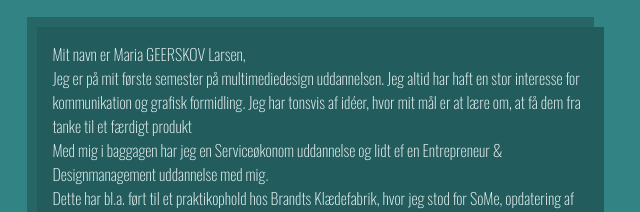
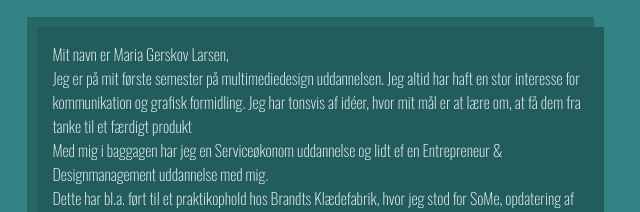
Before and after one commit to mariagerskov/maria, a plain HTML site: page about.html in a window 1280 px wide. Shown: the part 393-605 px from the top of the page, 592-1232 px from the left. Drawn offline with nearby package versions, Linux system fonts and the light colour scheme.

Commit message:
Tilbægeændring

```diff
--- a/about.html
+++ b/about.html
@@ -33,7 +33,7 @@
 		<div class="info-wrapper">
 			<h1 class="title">Fedt! <br>At du vil lære mere om mig!</h1>
 			<div class="info-box">
-				<p>Mit navn er Maria GEERSKOV Larsen, </p>
+				<p>Mit navn er Maria Gerskov Larsen, </p>
 <p>Jeg er på mit første semester på multimediedesign uddannelsen.
 Jeg altid har haft en stor interesse for kommunikation og grafisk formidling. Jeg har tonsvis af idéer, hvor mit mål er at lære om, at få dem fra tanke til et færdigt produkt</p>
 <p>Med mig i baggagen har jeg en Serviceøkonom uddannelse og lidt ef en Entrepreneur & Designmanagement uddannelse med mig. </p>
```
